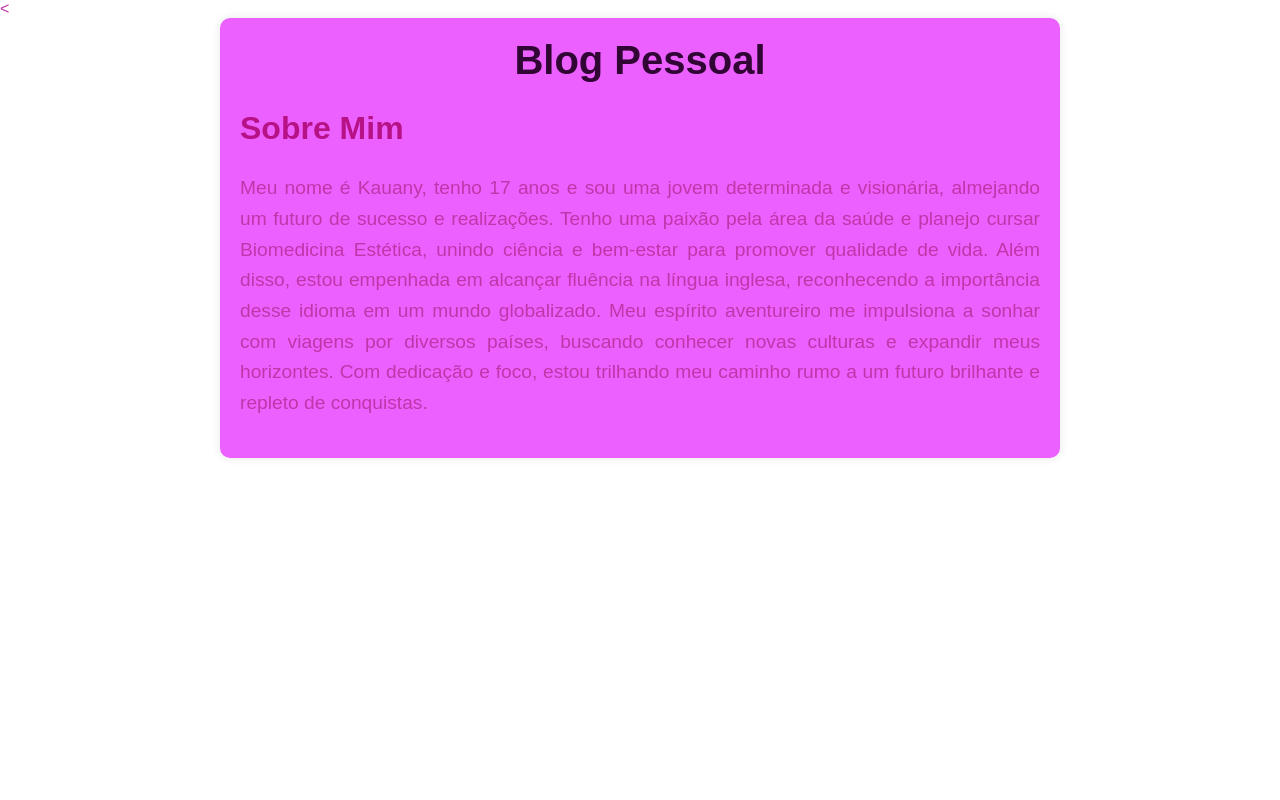
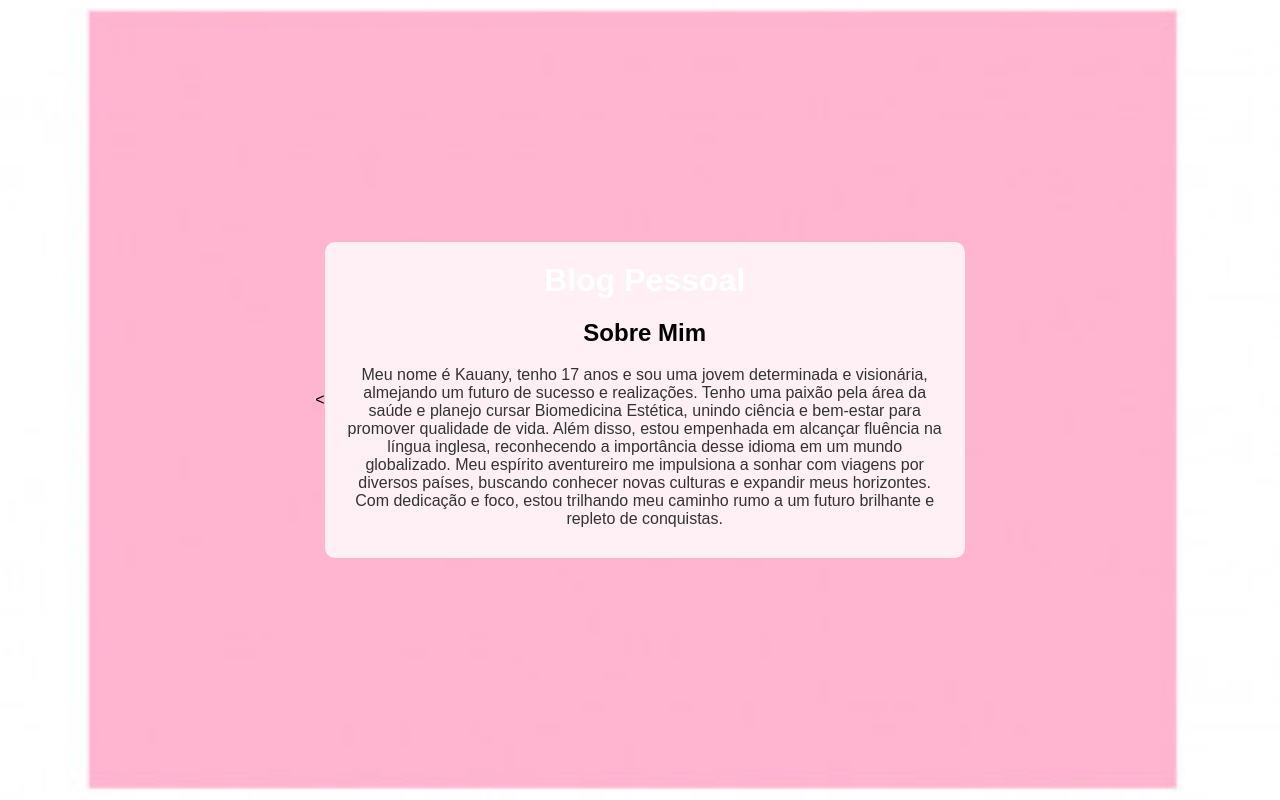
Before and after one commit to kaubarscz/kauany-l, a plain HTML site: page index.html in a window 1280 px wide. Drawn offline with Linux system fonts and the light colour scheme.

Commit message:
styles.css

```diff
--- a/style.css
+++ b/style.css
@@ -1,44 +1,31 @@
+body, html {
+    height: 100%;
+    margin: 0;
+    font-family: Arial, sans-serif;
+}
+
 body {
-    font-family: Arial, sans-serif;
-    margin: 0;
-    padding: 0;
-    background-image: url('caminho/para/sua/imagem/papel-cont-02mts-rosa-claro-fosco.jpg');
+    background: url('papel-cont-02mts-rosa-claro-fosco.jpg') no-repeat center center fixed;
     background-size: cover;
-    background-position: center;
-    background-attachment: fixed;
-    color: #c036a9;
+    display: flex;
+    justify-content: center;
+    align-items: center;
+    text-align: center;
 }
 
 .container {
-    max-width: 800px;
-    margin: 0 auto;
+    background-color: rgba(255, 255, 255, 0.8);
     padding: 20px;
-    background-color: rgba(234, 79, 255, 0.9);
     border-radius: 10px;
-    box-shadow: 0 0 10px rgba(0, 0, 0, 0.1);
-}
-
-header {
-    text-align: center;
-    margin-bottom: 20px;
+    max-width: 600px;
 }
 
 h1 {
+    color: white;
     margin: 0;
-    font-size: 2.5em;
-    color: #310635;
 }
 
-.about-me {
-    text-align: justify;
+p {
+    color: #333;
+    margin: 10px 0;
 }
-
-.about-me h2 {
-    font-size: 2em;
-    color: #b61285;
-}
-
-.about-me p {
-    font-size: 1.2em;
-    line-height: 1.6;
-}
```
